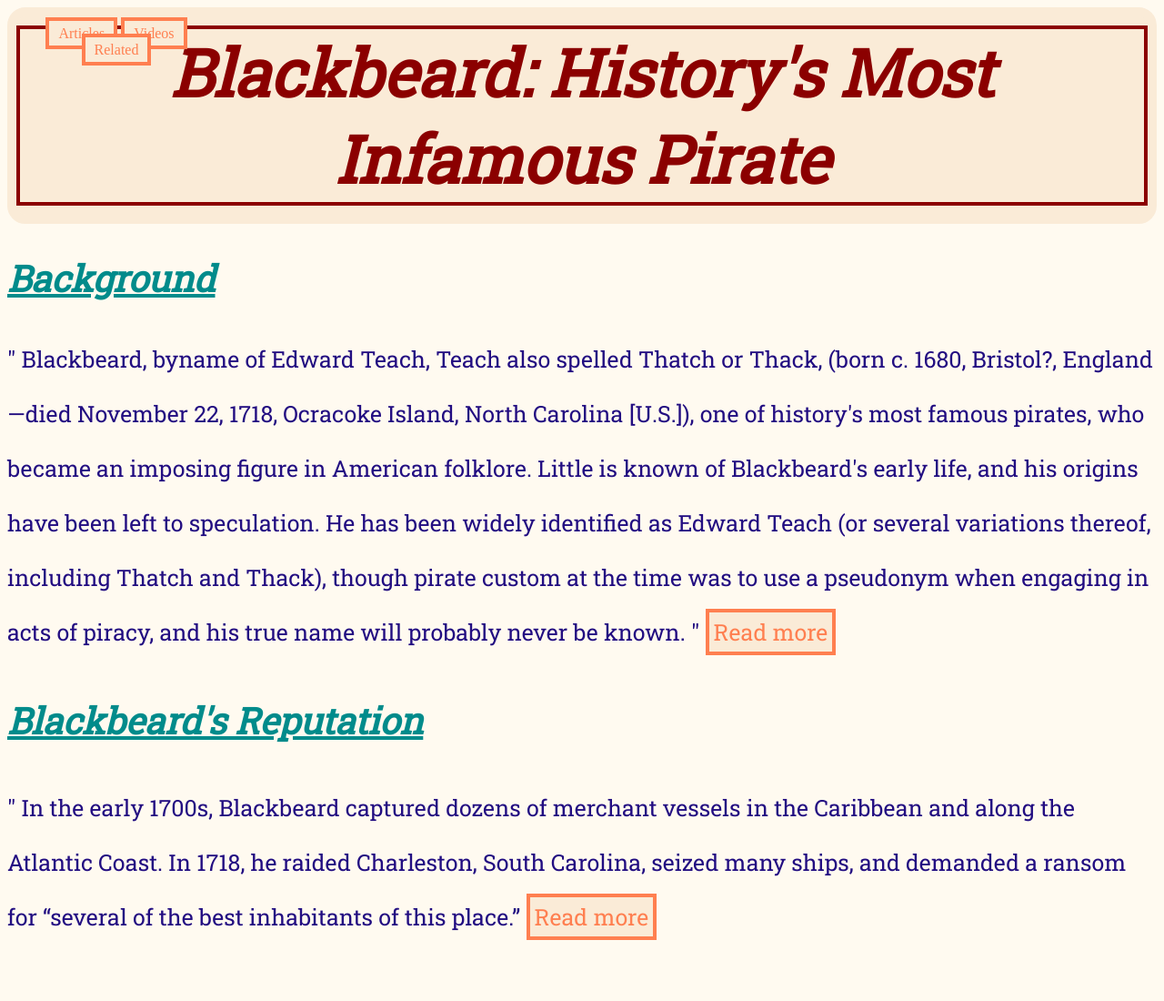
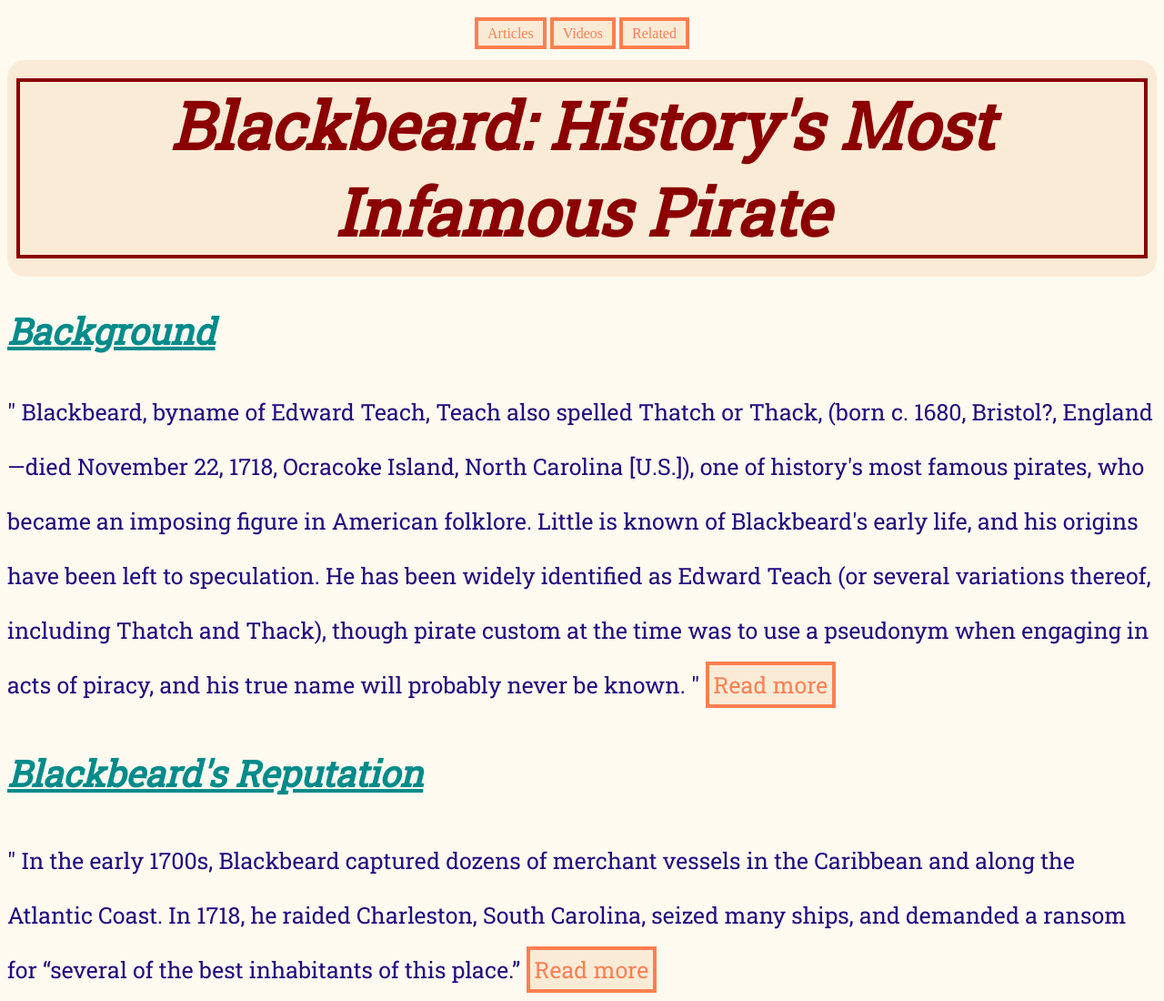
Before and after one commit to TDavis3233/Rep001, a plain HTML site: page index.html in a window 1280 px wide. Shown: the top 1100 px of the page at 91% size. Drawn offline with Linux system fonts and the light colour scheme.

Commit message:
changed width of navlinks

```diff
--- a/Styles.css
+++ b/Styles.css
@@ -12,9 +12,7 @@
 
 nav {
 padding: 20px;
-text-align: center;
-width: 200px;
-position:fixed;
+
 
 }
 
@@ -23,7 +21,7 @@
 list-style-type: none;
 margin: 0 auto;
 padding:0;
-width: 200px;
+width: 250px;
 text-align: center;
 }
 
```
